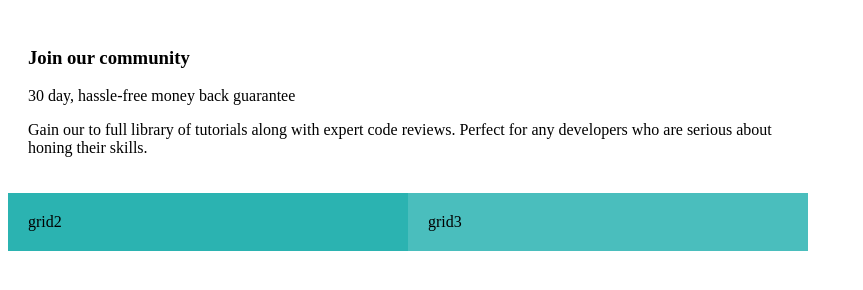
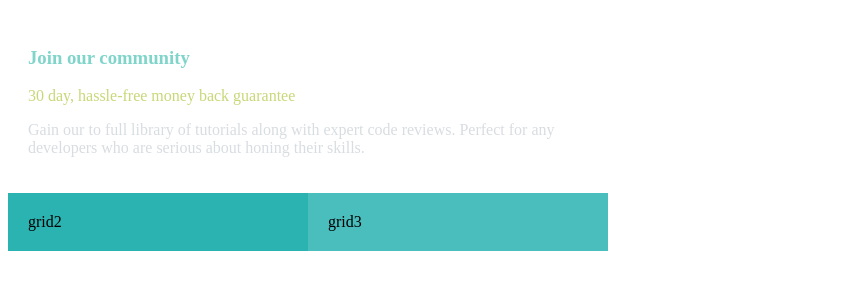
Before and after one commit to Aakriti-Bhatta/grid, a plain HTML site: page index.html in a window 1280 px wide. Shown: the whole page, without its empty margins (0-863 px from the left). Drawn offline with Linux system fonts and the light colour scheme.

Commit message:
styling article1

```diff
--- a/grid.css
+++ b/grid.css
@@ -1,6 +1,6 @@
 .container{
     display: grid;
-    width: 800px;
+    width: 600px;
     /* height: 100vh; */
     grid-template-columns: repeat(4,1fr);
     grid-template-rows: auto;
@@ -24,3 +24,15 @@
     padding: 20px 20px;
     background-color:#4ABEBD;
 }
+h3{
+    color: #7FD5CA;
+}
+p{
+    font-size: 16px;
+}
+h3+p{
+    color: #C8D777;
+}
+.grey{
+    color: #D8DDE1;
+}
```
